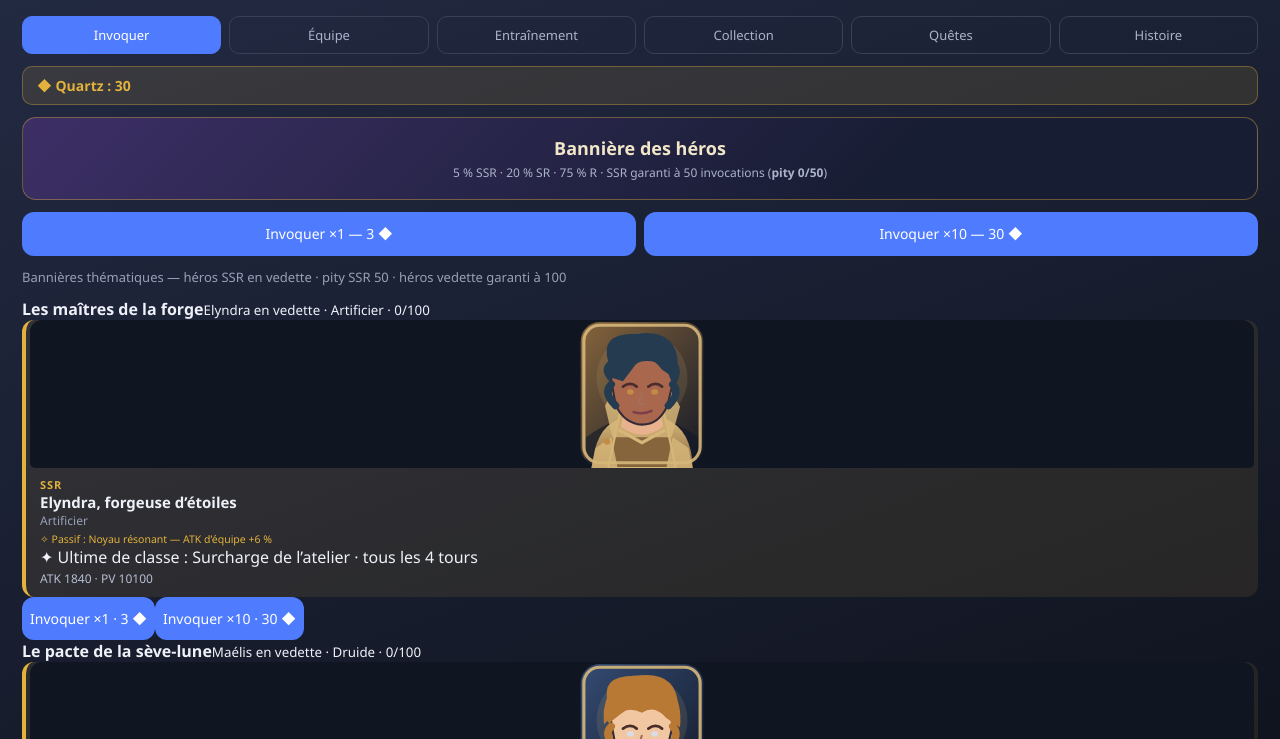
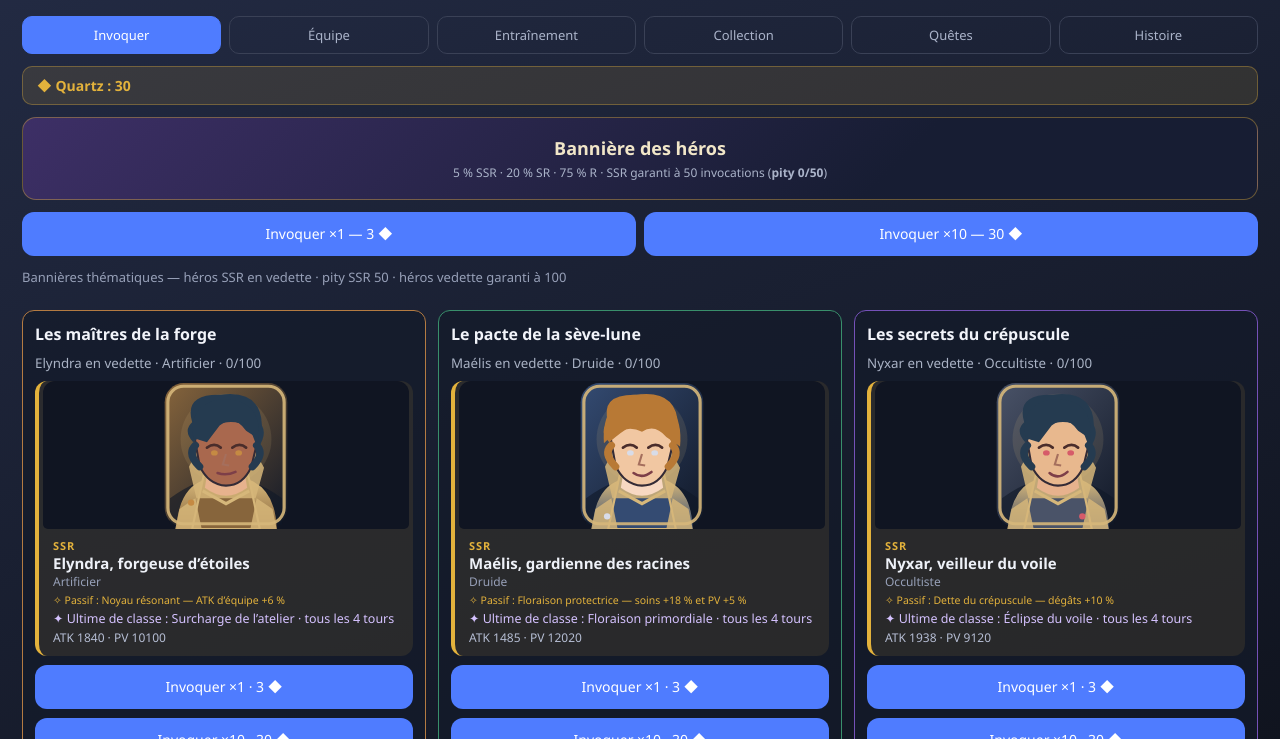
Before and after one commit to maxime-ui/phoneos, a website: page index.html in a window 1280 px wide. Shown: the part 61-800 px from the top of the page. Drawn offline with Linux system fonts and the light colour scheme.

Commit message:
Styliser les nouvelles bannières et les jauges d’ultime

```diff
--- a/css/styles.css
+++ b/css/styles.css
@@ -813,3 +813,19 @@ body.cb .rb-score { color: #0fb3a3; }
 @media (prefers-reduced-motion: reduce) {
   *, *::before, *::after { animation-duration: 0.01ms !important; animation-iteration-count: 1 !important; transition-duration: 0.01ms !important; }
 }
+
+
+/* Astéria — extension : bannières vedettes, ultimes et nouveaux rôles */
+.featured-banner-grid { display:grid; grid-template-columns:repeat(auto-fit,minmax(230px,1fr)); gap:12px; margin:12px 0 18px; }
+.featured-banner { display:flex; flex-direction:column; gap:9px; min-width:0; padding:12px; border:1px solid var(--line,#39445a); border-radius:12px; background:rgba(20,27,42,.72); }
+.featured-banner > strong { color:var(--text,#f2f4fa); }
+.featured-banner > small { color:var(--muted,#aab3c5); }
+.featured-banner .unit-card { max-width:100%; }
+.featured-banner .pull-btn { width:100%; }
+.featured-results { display:grid; grid-template-columns:repeat(auto-fit,minmax(120px,1fr)); gap:8px; }
+.unit-ultimate { margin-top:4px; color:#d5c2ff; font-size:.78rem; line-height:1.35; }
+.ultimate-status { border:1px solid rgba(176,110,232,.28); border-radius:8px; padding:8px 10px; color:#d9c9f3; font-size:.78rem; line-height:1.5; }
+@media (max-width:560px) {
+  .featured-banner-grid { grid-template-columns:1fr; }
+  .ultimate-status { font-size:.72rem; }
+}
```
